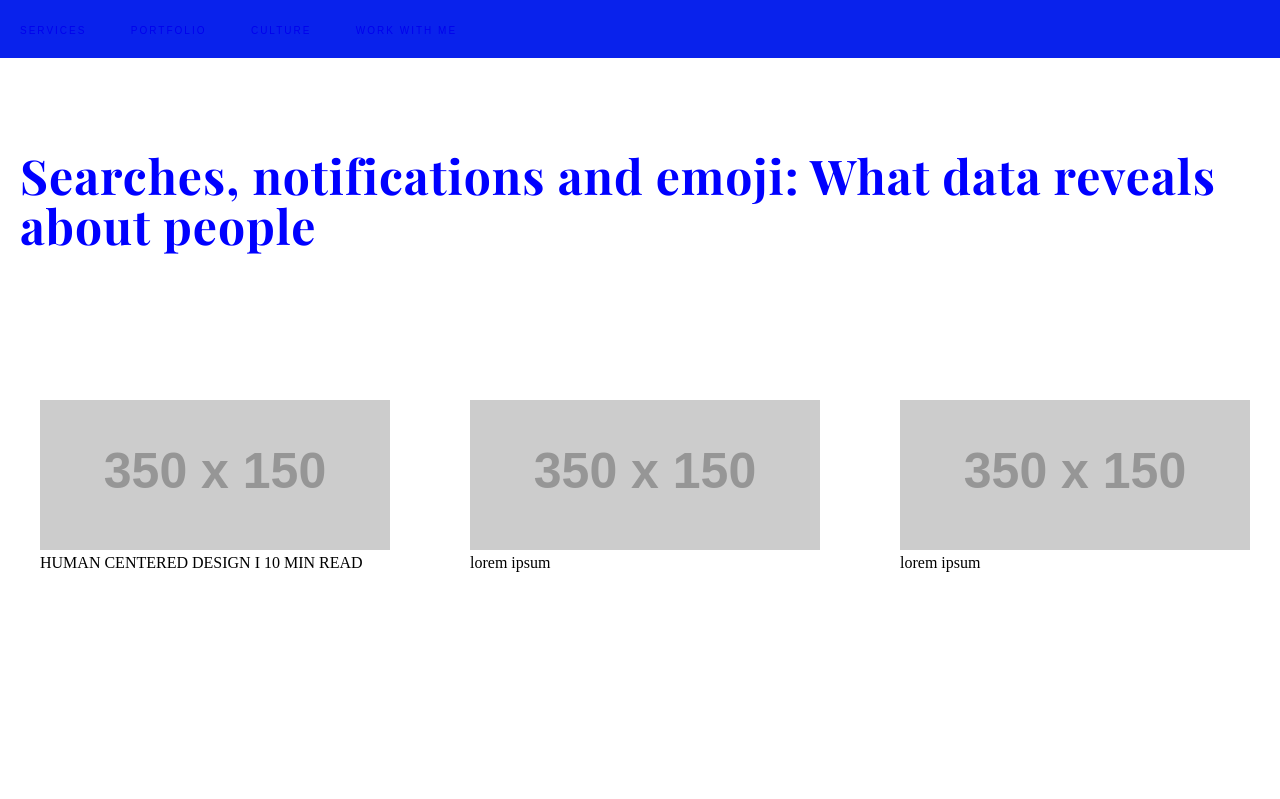
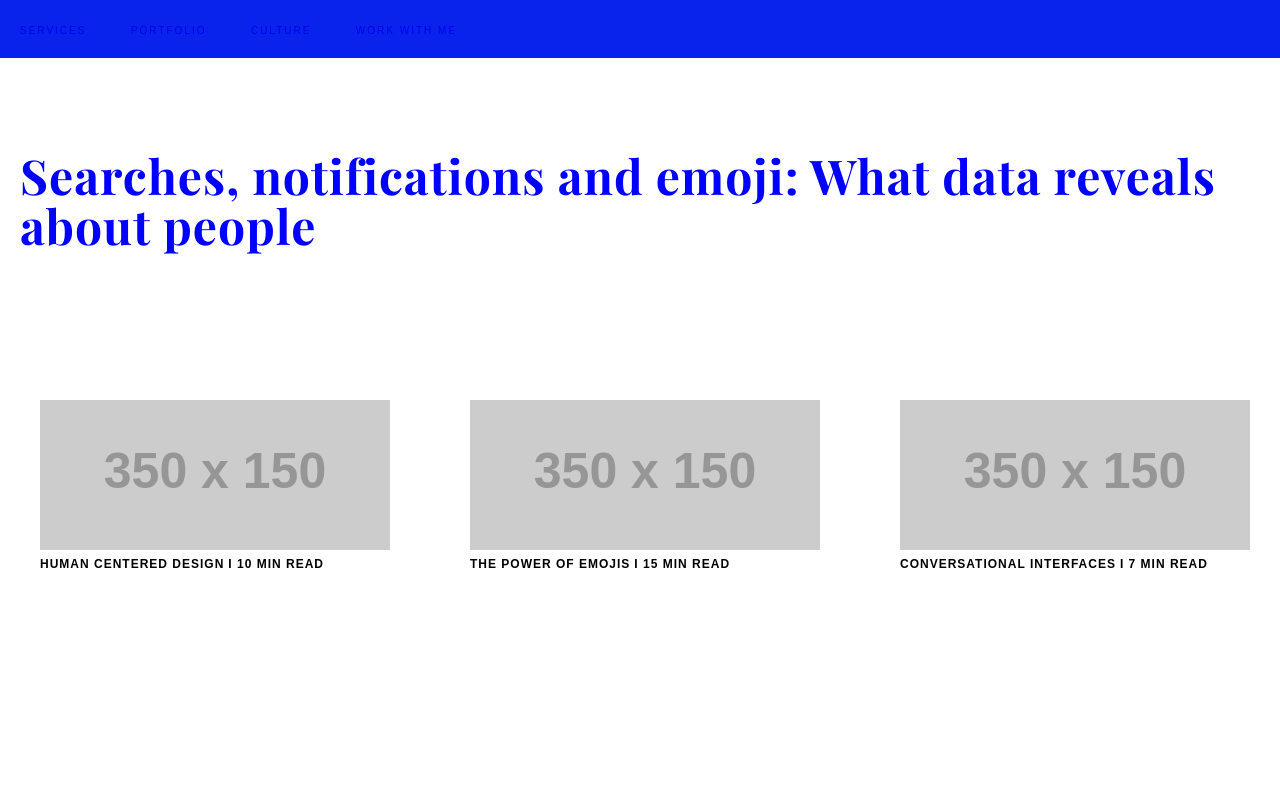
Before and after one commit to CanardSauvage/lordofwozl, a plain HTML site: page index.html in a window 1280 px wide. Shown: the top 799 px of the page. Drawn offline with nearby package versions, Linux system fonts and the light colour scheme; placeholder pictures from the web are drawn by us.

Commit message:
Subheader

```diff
--- a/index.html
+++ b/index.html
@@ -5,6 +5,7 @@
 	<title>LordOfWozl's First Project</title>
 
 <link href="https://fonts.googleapis.com/css?family=Playfair+Display:700" rel="stylesheet">
+<link href="https://fonts.googleapis.com/css?family=Barlow+Condensed" rel="stylesheet">
 
 	<style>
 
@@ -76,6 +77,13 @@ body {
 	font-size: 10px;
 }
 
+.subheader{
+	font-family: arial;
+	font-size: 12px;
+	font-weight: bold;
+	letter-spacing: 1px
+}
+
 a:link {
 	text-decoration: none;
 }
@@ -91,8 +99,6 @@ a:link {
 a:visited {
 	color: white;
 }
-
-
 
 
 </style>
@@ -115,17 +121,21 @@ a:visited {
 <div class="container">
 	<div class="div1">
 		<a href="https://placeholder.com"><img src="http://via.placeholder.com/350x150"></a>
-		<span>HUMAN CENTERED DESIGN</span>
-		<span> I </span>
-		<span>10 MIN READ</span>
+		<span class="subheader">HUMAN CENTERED DESIGN</span>
+		<span class="subheader"> I </span>
+		<span class="subheader">10 MIN READ</span>
 	</div>
 	<div class="div1">
 		<a href="https://placeholder.com"><img src="http://via.placeholder.com/350x150"></a>
-		<span>lorem ipsum</span>
+		<span class="subheader">THE POWER OF EMOJIS</span>
+		<span class="subheader"> I </span>
+		<span class="subheader">15 MIN READ</span>
 	</div>
 	<div class="div1">
 		<a href="https://placeholder.com"><img src="http://via.placeholder.com/350x150"></a>
-		<span>lorem ipsum</span>
+		<span class="subheader">CONVERSATIONAL INTERFACES</span>
+		<span class="subheader"> I </span>
+		<span class="subheader">7 MIN READ</span>
 	</div>
 </div>
 
```
